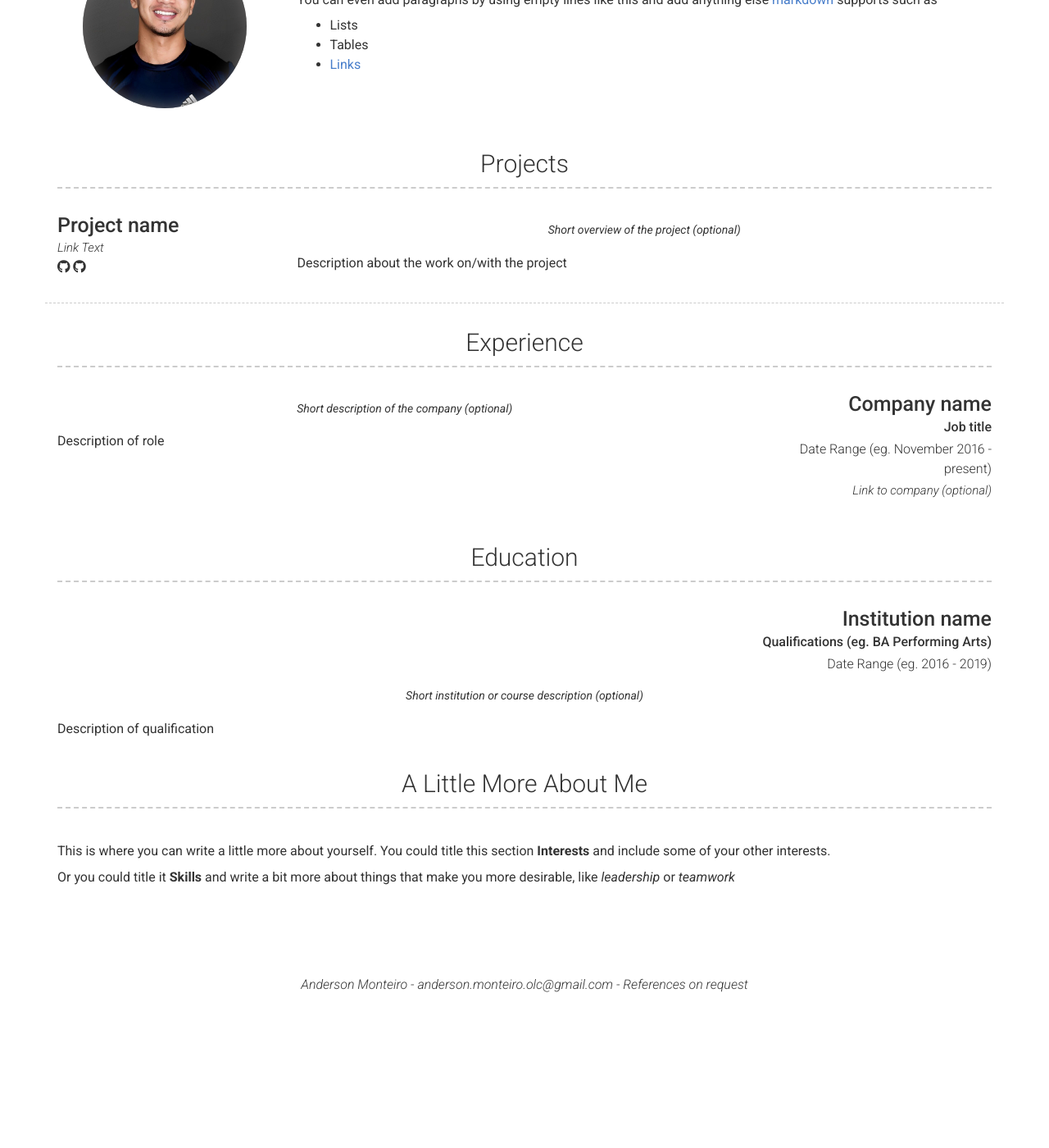
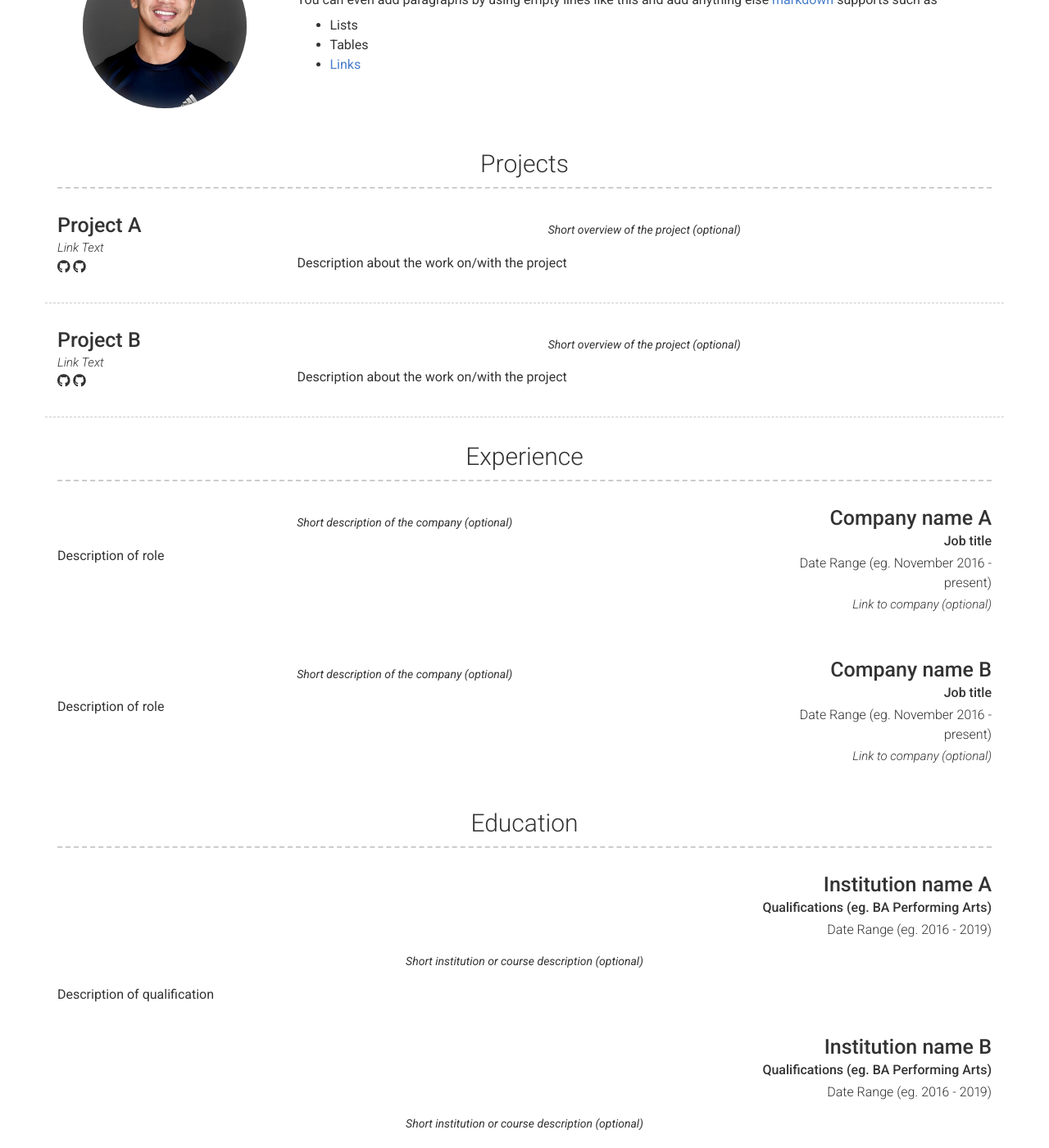
Before and after one commit to AndersonMonteiro/andersonmont-site, a Jekyll site: the page built from index.md, in a window 1280 px wide and 1400 px high, scrolled down 397 px. Shown: the whole window at 82% size. Built offline with Jekyll 4.4.1, drawn with Linux system fonts in a browser that asks for light colours; nearby versions of some CDN libraries; before the commit the page ends 1618 px from its top, so only the background shows below that; some of the changed text lies outside the part shown.

Commit message:
increase list items

```diff
--- a/_config.yml
+++ b/_config.yml
@@ -11,7 +11,7 @@ title: Senior Software Engineer
 email: anderson.monteiro.olc@gmail.com
 # email_title: Email (Email title override)
 phone: "+5581997697861"
-# phone_title: Phone (Phone title override)
+phone_title: Phone (Phone title override)
 website: blog.andersonmont.com
 # website_title: Web (Website title override)
 
@@ -67,7 +67,24 @@ content:
       - layout: left
         border: weak  # Value of `weak` will display a weak border below this item. # Any
                       # other value (or no value) means no border will be displayed
-        title: Project name
+        title: Project A
+        link: Link to project (eg. sproogen.github.io/modern-resume-theme)(optional)
+        link_text: Link Text
+        additional_links:
+          - title:  Github page for project (eg. sproogen/modern-resume-theme)
+            icon: fab fa-github
+            url: Link to project (eg. sproogen.github.io/modern-resume-theme)(optional)
+          - title:  Github page for project (eg. sproogen/modern-resume-theme)
+            icon: fab fa-github
+            url: Link to project (eg. sproogen.github.io/modern-resume-theme)(optional)
+        quote: >
+          Short overview of the project (optional)
+        description: | # this will include new lines to allow paragraphs
+          Description about the work on/with the project
+      - layout: left
+        border: weak  # Value of `weak` will display a weak border below this item. # Any
+                      # other value (or no value) means no border will be displayed
+        title: Project B
         link: Link to project (eg. sproogen.github.io/modern-resume-theme)(optional)
         link_text: Link Text
         additional_links:
@@ -85,7 +102,16 @@ content:
     layout: list
     content:
       - layout: right
-        title: Company name
+        title: Company name A
+        sub_title: Job title
+        caption: Date Range (eg. November 2016 - present)
+        link: Link to company (optional)
+        quote: >
+          Short description of the company (optional)
+        description: | # this will include new lines to allow paragraphs
+          Description of role
+      - layout: right
+        title: Company name B
         sub_title: Job title
         caption: Date Range (eg. November 2016 - present)
         link: Link to company (optional)
@@ -97,7 +123,15 @@ content:
     layout: list
     content:
       - layout: top-right
-        title: Institution name
+        title: Institution name A
+        sub_title: Qualifications (eg. BA Performing Arts)
+        caption: Date Range (eg. 2016 - 2019)
+        quote: >
+          Short institution or course description (optional)
+        description: | # this will include new lines to allow paragraphs
+          Description of qualification
+      - layout: top-right
+        title: Institution name B
         sub_title: Qualifications (eg. BA Performing Arts)
         caption: Date Range (eg. 2016 - 2019)
         quote: >
--- a/_includes/header.html
+++ b/_includes/header.html
@@ -108,7 +108,8 @@
 
       {%- if site.email -%}
         <p>
-          {{ site.email_title | default: "Email" }}: <a href="mailto:{{ site.email }}" target="_blank">{{ site.email | escape }}</a>
+          <!-- {{ site.email_title | default: "Email" }}: <a href="mailto:{{ site.email }}" target="_blank">{{ site.email | escape }}</a> -->
+          {{ site.email_title | default: "" }} <a href="mailto:{{ site.email }}" target="_blank">{{ site.email | escape }}</a>
         </p>
       {%- endif -%}
       {%- if site.phone -%}
@@ -119,7 +120,8 @@
       {%- endif -%}
       {%- if site.website -%}
         <p>
-          {{ site.website_title | default: "Web" }}: {% include a.html href=site.website %}{{ site.website | escape }}</a>
+          <!-- {{ site.website_title | default: "Web" }}: {% include a.html href=site.website %}{{ site.website | escape }}</a> -->
+          {{ site.website_title | default: "" }} {% include a.html href=site.website %}{{ site.website | escape }}</a>
         </p>
       {%- endif -%}
     </div>
```
